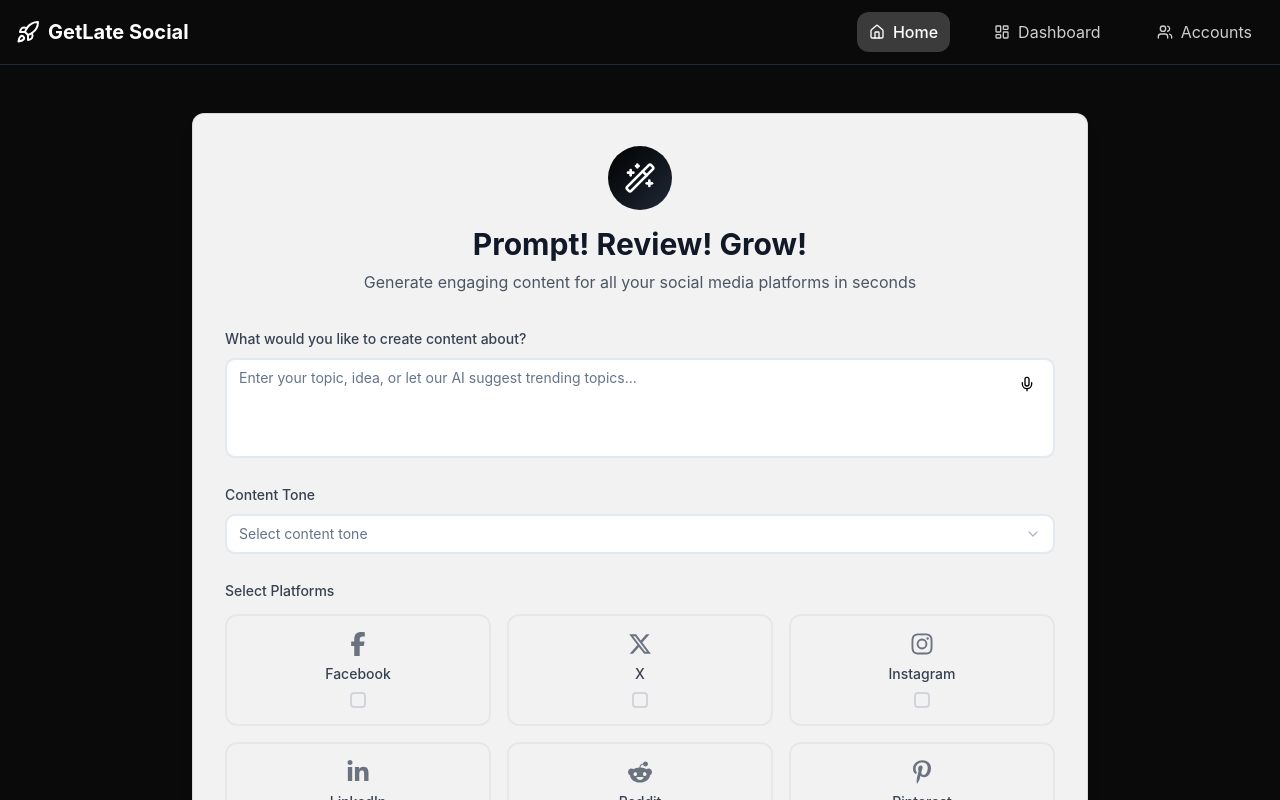
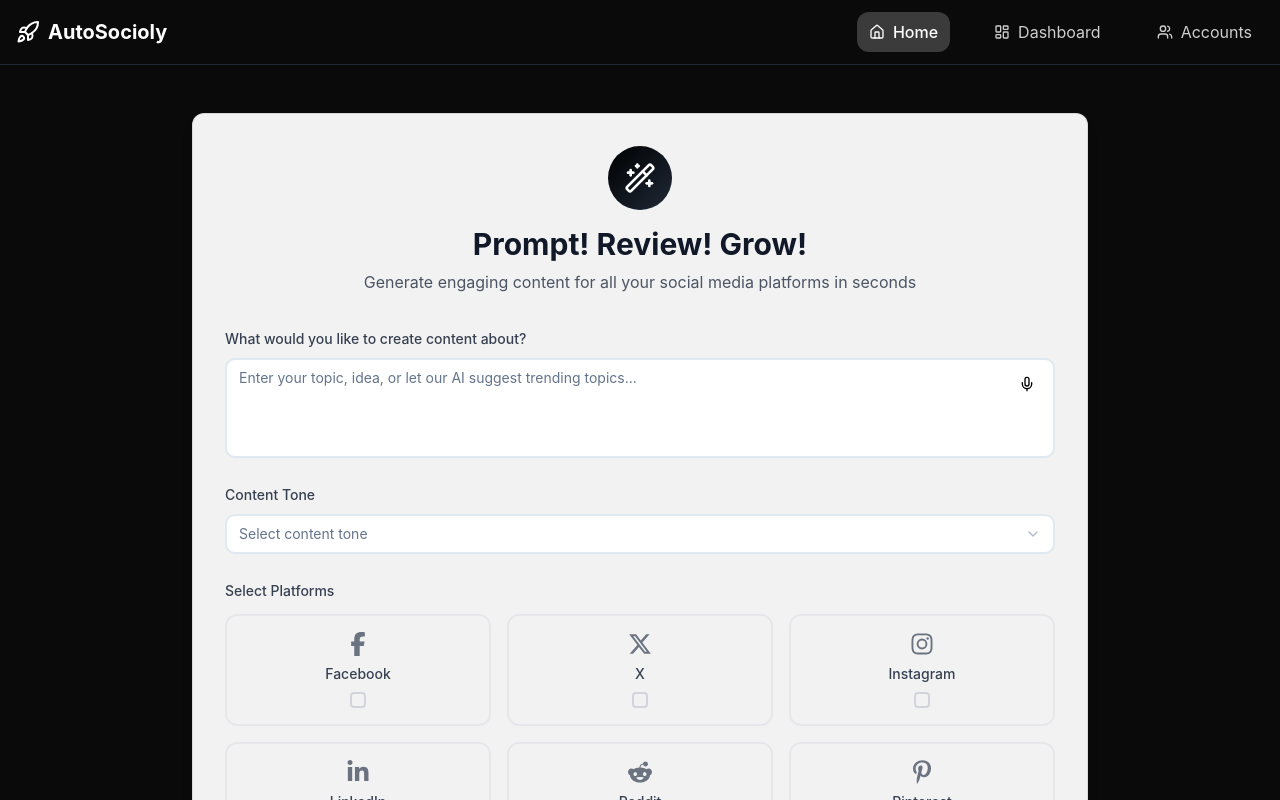
Before and after one commit to dhiwinsamrich/AutoSocioly-ReactJS, a React (Vite) app: page / in a window 1280 px wide. Shown: the top 800 px of the page. Built offline with nearby package versions, Linux system fonts and the light colour scheme; the HTML template or start-up script is replaced by a standard one.

Commit message:
Visual edit in Lovable

```diff
--- a/src/components/Navigation.tsx
+++ b/src/components/Navigation.tsx
@@ -23,7 +23,7 @@ export const Navigation = () => {
           {/* Brand */}
           <NavLink to="/" className="flex items-center space-x-2 font-bold text-xl text-white hover:text-gray-300 transition-colors">
             <Rocket className="h-6 w-6" />
-            <span>GetLate Social</span>
+            <span>AutoSocioly</span>
           </NavLink>
 
           {/* Desktop Navigation */}
```
